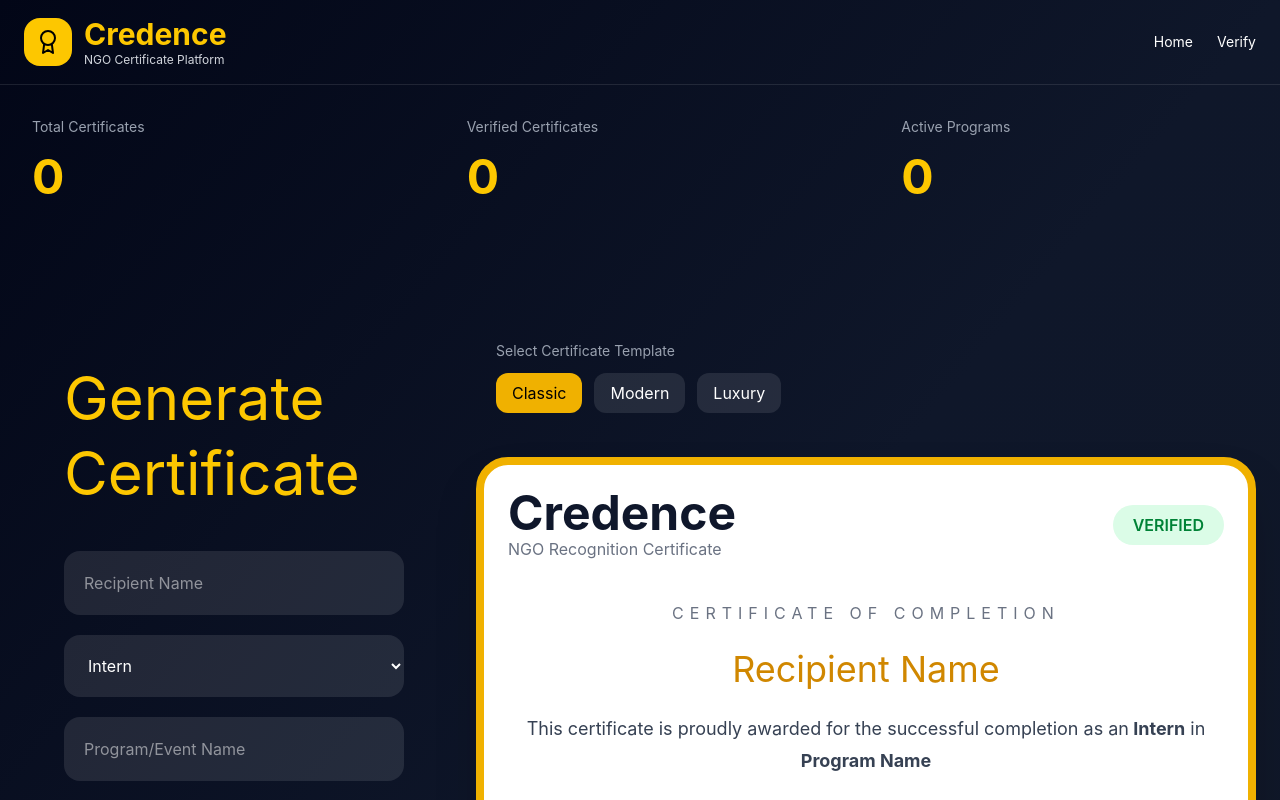
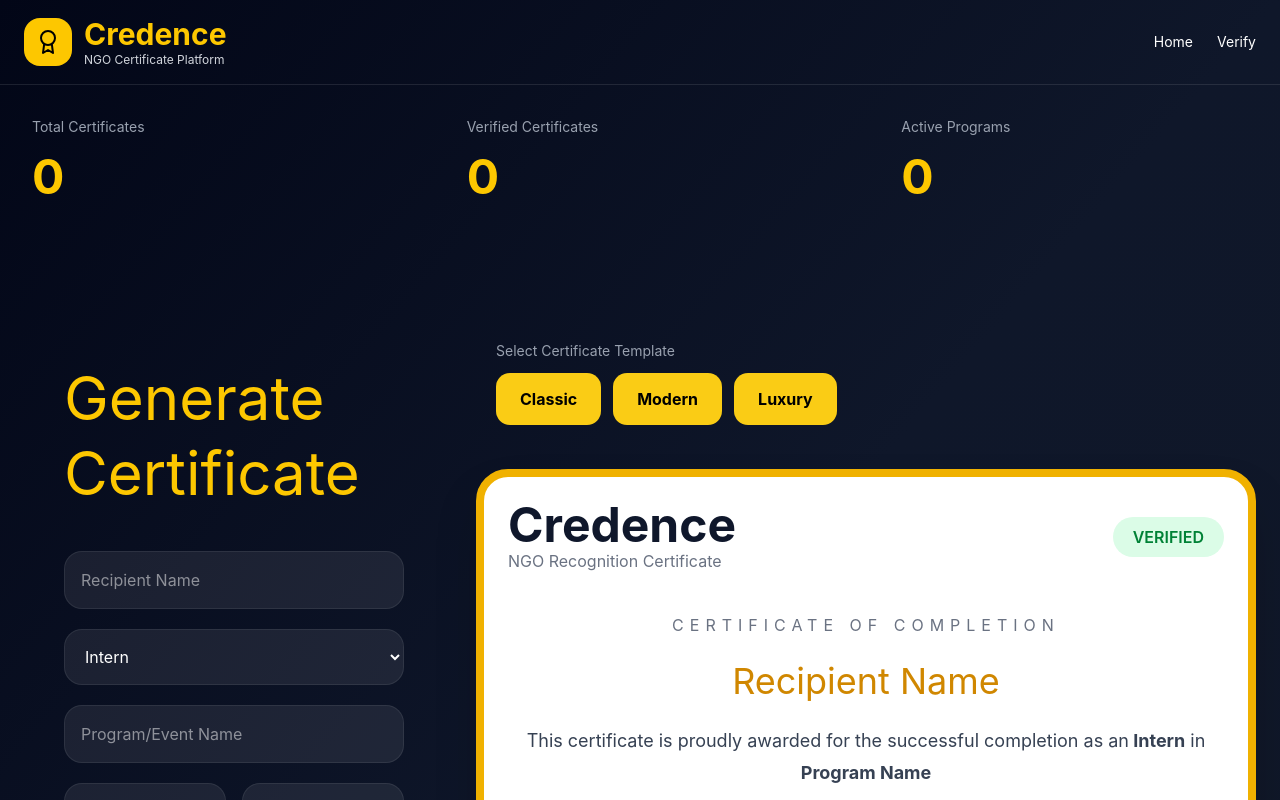
Before and after one commit to neetud2207/Credence, a React (Vite) app: page / in a window 1280 px wide. Shown: the top 800 px of the page. Built offline with nearby package versions, Linux system fonts and the light colour scheme.

Commit message:
Fix button and input styles

```diff
--- a/src/App.css
+++ b/src/App.css
@@ -8,3 +8,25 @@ body {
 #root {
   min-height: 100vh;
 }
+button {
+  background: #facc15;
+  color: #000;
+  border: none;
+  padding: 14px 24px;
+  border-radius: 14px;
+  font-weight: 700;
+  cursor: pointer;
+  transition: 0.3s ease;
+}
+
+button:hover {
+  background: #eab308;
+}
+input,
+select {
+  background: rgba(255,255,255,0.08);
+  border: 1px solid rgba(255,255,255,0.08);
+  color: white;
+  padding: 16px;
+  border-radius: 18px;
+}
```
